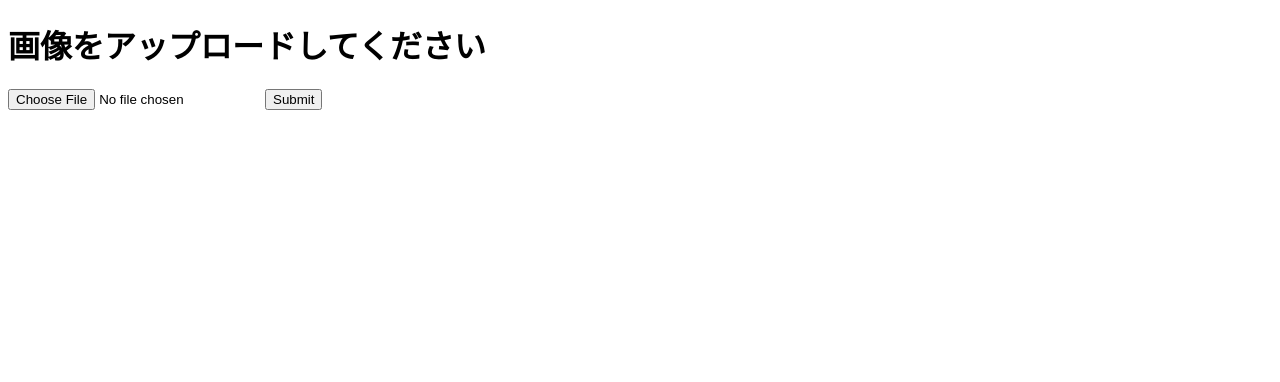
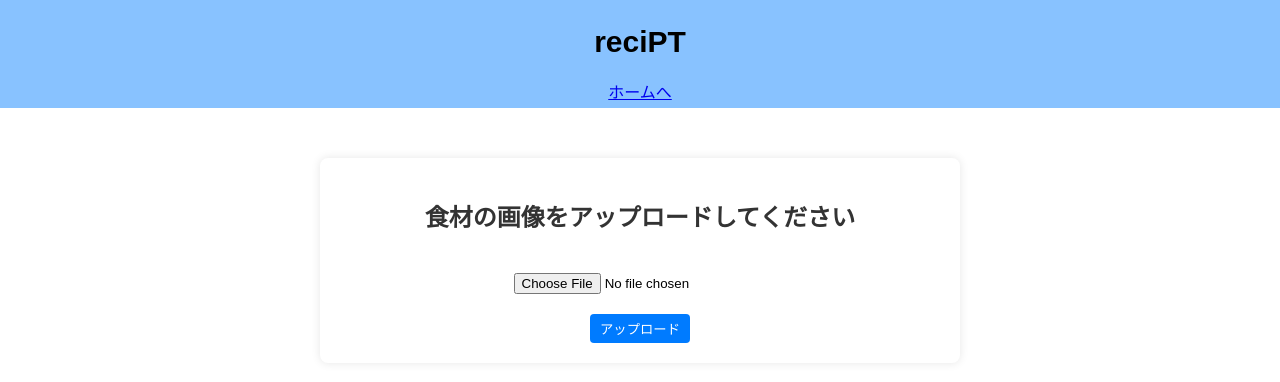
Before and after one commit to vivy-phtela/reciPT, a Flask app: page / in a window 1280 px wide. Shown: the top 382 px of the page. Run offline with Flask 3, Linux system fonts and the light colour scheme.

Commit message:
機能とレイアウトのマージ

```diff
--- a/app.py
+++ b/app.py
@@ -1,10 +1,16 @@
-from flask import Flask, request, render_template, redirect, url_for
-import lib.extract_ingredients as extract_ingredients
-import lib.get_recipes as get_recipes
+from flask import Flask, request, render_template, redirect, url_for, flash
+from lib.extract_ingredients import get_ingredients_list
+from lib.get_recipes import fetch_recipes
 import os
 
 app = Flask(__name__)
 app.config['UPLOAD_FOLDER'] = 'uploads'
+app.config['ALLOWED_EXTENSIONS'] = {'png', 'jpg', 'jpeg'}
+app.secret_key = 'secret_key'
+
+# ファイルの拡張子が許可されているか確認する関数
+def allowed_file(filename):
+    return '.' in filename and filename.rsplit('.', 1)[1].lower() in app.config['ALLOWED_EXTENSIONS']
 
 # ファイルの保存フォルダを作成
 os.makedirs(app.config['UPLOAD_FOLDER'], exist_ok=True)
@@ -13,33 +19,35 @@ os.makedirs(app.config['UPLOAD_FOLDER'], exist_ok=True)
 def index():
     return render_template('index.html')
 
-@app.route('/upload', methods=['POST'])
+@app.route('/upload', methods=['GET', 'POST'])
 def upload_file():
-    if 'file' not in request.files:
-        return redirect(request.url)
-    file = request.files['file']
-    if file.filename == '':
-        return redirect(request.url)
-    if file:
-        file_path = os.path.join(app.config['UPLOAD_FOLDER'], file.filename)
-        file.save(file_path)
-        return redirect(url_for('show_recipes', image_path=file_path))
-    return redirect('/')
+    if request.method == 'POST':
+        file = request.files['file']
+        if file.filename == '':
+            flash('ファイルが選択されていません')
+            return redirect(request.url)
+        if file and allowed_file(file.filename):
+            file_path = os.path.join(app.config['UPLOAD_FOLDER'], file.filename)
+            # 画像から材料リストを抽出
+            # ingredients_list = get_ingredients_list(file_path)  # 実際の処理に置き換え
+            if os.path.exists(file_path):
+                os.remove(file_path)
+            ingredients_list = ["じゃがいも", "にんじん"]
+            return render_template('edit_ingredients.html', ingredients=ingredients_list)
+        else:
+            flash('許可されていないファイル形式です')
+            return redirect(request.url)
+    else:
+        return redirect(url_for('index'))
 
-@app.route('/recipes')
+@app.route('/recipes', methods=['POST'])
 def show_recipes():
     try:
-        image_path = request.args.get('image_path')
+        ingredients_list = request.form.getlist('ingredients')
 
-        # ingredients_list = extract_ingredients.get_ingredients_list(image_path) # 画像から材料リストを抽出
-        if os.path.exists(image_path):
-            os.remove(image_path)
-        # print(ingredients_list)
-        ingredients_list = ['トマト', '白菜'] # テスト用
+        recipes = fetch_recipes(ingredients_list)  # 材料リストを使用してレシピを取得
 
-        recipes = get_recipes.fetch_recipes(ingredients_list) # 材料リストを使用してレシピを取得
-
-        return render_template('recipes.html', recipes=recipes)
+        return render_template('recipes.html', recipes=recipes, ingredients=ingredients_list)
     except Exception as e:
         return str(e)
 
--- /dev/null
+++ b/static/css/styles.css
@@ -0,0 +1,134 @@
+body {
+  font-family: Arial, sans-serif;
+  margin: 0;
+  padding: 0;
+}
+
+.container {
+  max-width: 600px;
+  margin: 50px auto;
+  padding: 20px;
+  background-color: #fff;
+  box-shadow: 0 0 10px rgba(0, 0, 0, 0.1);
+  border-radius: 8px;
+}
+
+ul {
+  list-style: none;
+}
+
+form {
+  display: flex;
+  flex-direction: column;
+  align-items: center;
+}
+
+.file-input {
+  margin: 20px 0;
+}
+
+.submit-button {
+  padding: 5px 10px;
+  background-color: #007bff;
+  color: white;
+  border: none;
+  border-radius: 4px;
+  cursor: pointer;
+}
+
+.submit-button:hover {
+  background-color: #0056b3;
+}
+
+.recipe-list {
+  list-style-type: none;
+  padding: 0;
+}
+
+.recipe-item {
+  margin-bottom: 20px;
+  text-align: center;
+}
+
+.recipe-image {
+  max-width: 100%;
+  height: auto;
+  border-radius: 4px;
+}
+
+.error-message {
+  color: red;
+  text-align: center;
+  font-size: 10px;
+}
+
+.ingredients-list {
+  display: flex;
+  justify-content: center;
+  align-items: center;
+  gap: 10px;
+}
+
+.ingredients-list-title {
+  font-weight: bold;
+}
+
+.ingredient {
+  background-color: #49f9fc;
+  padding: 5px 10px;
+  border-radius: 4px;
+}
+
+.sub-title {
+  text-align: center;
+  color: #333;
+}
+
+header {
+  background-color: #88c2ff;
+  padding: 5px 0;
+  text-align: center;
+}
+
+.header-title {
+  font-weight: bold;
+  font-size: 30px;
+}
+
+.del-btn {
+  background-color: #969696;
+  color: white;
+  border: none;
+  border-radius: 4px;
+  padding: 5px 10px;
+  cursor: pointer;
+  margin-bottom: 5px;
+}
+
+.add-btn {
+  background-color: #969696;
+  color: white;
+  border: none;
+  border-radius: 4px;
+  padding: 5px 10px;
+  cursor: pointer;
+  margin-bottom: 10px;
+}
+
+.edit-btn {
+  background-color: #007bff;
+  color: white;
+  border: none;
+  border-radius: 4px;
+  padding: 5px 10px;
+  cursor: pointer;
+}
+
+.ingredient-name {
+  margin-right: 10px;
+}
+
+.add-ingredient-name {
+  margin-right: 14px;
+  margin-bottom: 0;
+}
--- a/templates/index.html
+++ b/templates/index.html
@@ -3,12 +3,34 @@
   <head>
     <meta charset="UTF-8" />
     <title>画像アップロード</title>
+    <link
+      rel="stylesheet"
+      href="{{ url_for('static', filename='css/styles.css') }}"
+    />
   </head>
   <body>
-    <h1>画像をアップロードしてください</h1>
-    <form action="/upload" method="post" enctype="multipart/form-data">
-      <input type="file" name="file" />
-      <input type="submit" />
-    </form>
+    <header>
+      <h1 class="header-title">reciPT</h1>
+      <a href="{{ url_for('index') }}">ホームへ</a>
+      </nav>
+    </header>
+    <div class="container">
+      <h2 class="sub-title">食材の画像をアップロードしてください</h2>
+      <form
+        action="{{ url_for('upload_file') }}"
+        method="post"
+        enctype="multipart/form-data"
+      >
+        <input type="file" name="file" class="file-input" />
+        <input type="submit" value="アップロード" class="submit-button" />
+      </form>
+      {% with messages = get_flashed_messages() %} {% if messages %}
+      <div class="flash-messages">
+        {% for message in messages %}
+        <p class="error-message">{{ message }}</p>
+        {% endfor %}
+      </div>
+      {% endif %} {% endwith %}
+    </div>
   </body>
 </html>
```
Also changed, not shown: templates/edit_ingredients.html (added, +50 -0 lines), templates/recipes.html (+31 -8 lines).
